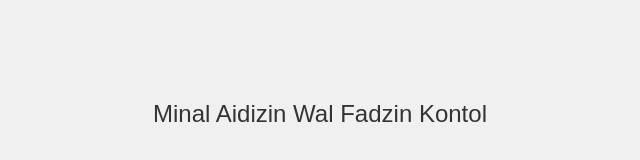
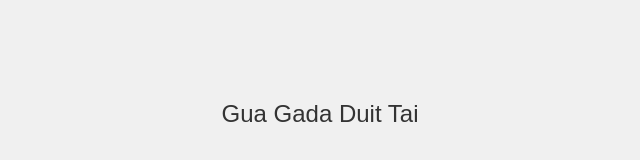
Before and after one commit to racommit/Ucapan, a plain HTML site: page index.html in a window 1280 px wide. Shown: the whole page, without its empty margins (320-960 px from the left). Drawn offline with Linux system fonts and the light colour scheme.

Commit message:
Update index.html

```diff
--- a/index.html
+++ b/index.html
@@ -18,6 +18,15 @@
     </style>
 </head>
 <body>
-    <div class="ucapan">Minal Aidizin Wal Fadzin Kontol</div>
+    <div class="ucapan" id="ucapan1">Minal Aidizin Wal Fadzin Kontol</div>
+    <div class="ucapan" id="ucapan2" style="display:none;">Gua Gada Duit Tai</div>
+
+    <script>
+        // Menampilkan tulisan pertama selama 5 detik
+        setTimeout(function() {
+            document.getElementById("ucapan1").style.display = "none";
+            document.getElementById("ucapan2").style.display = "block";
+        }, 5000); // 5000 milidetik = 5 detik
+    </script>
 </body>
 </html>
```
